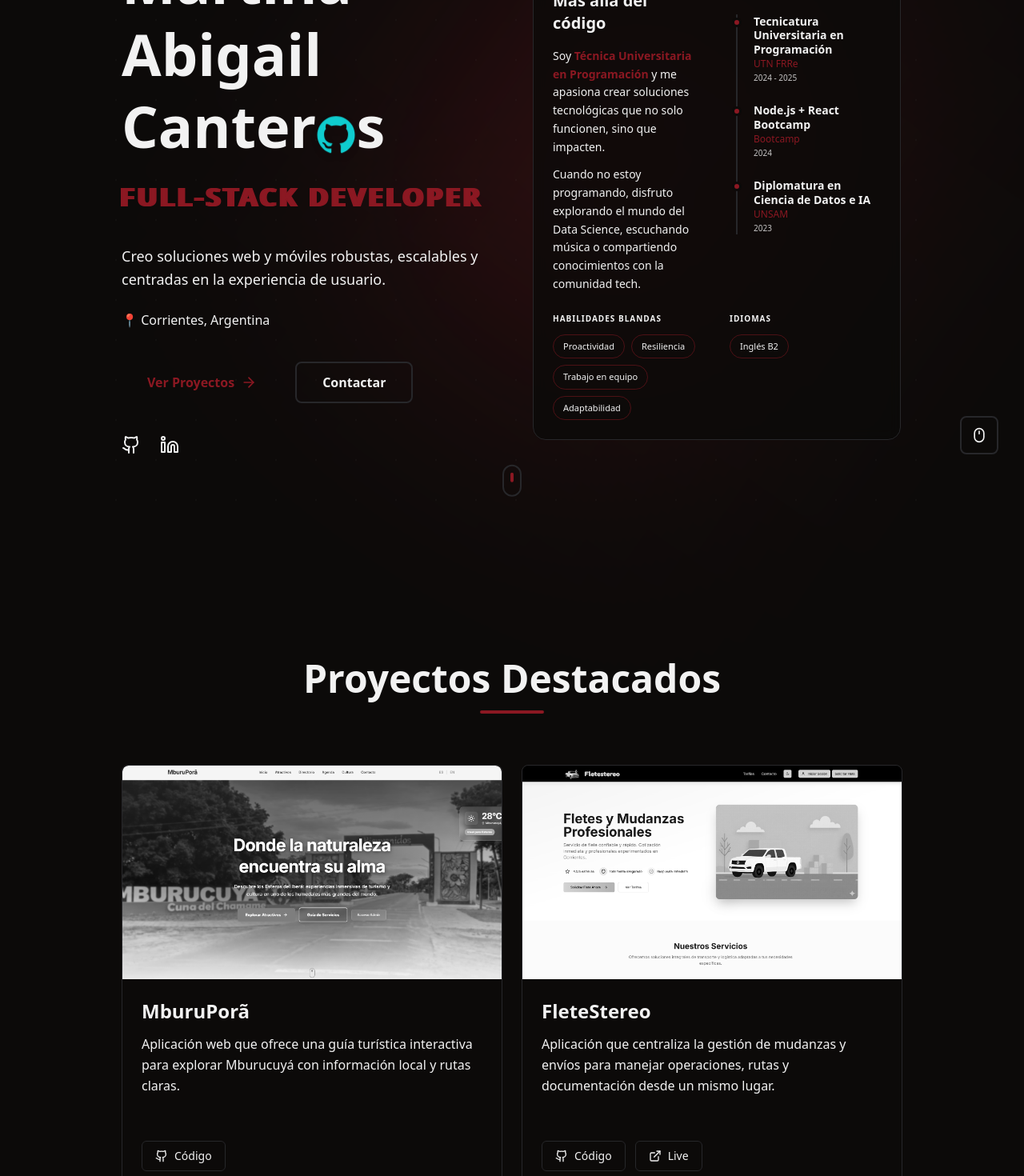
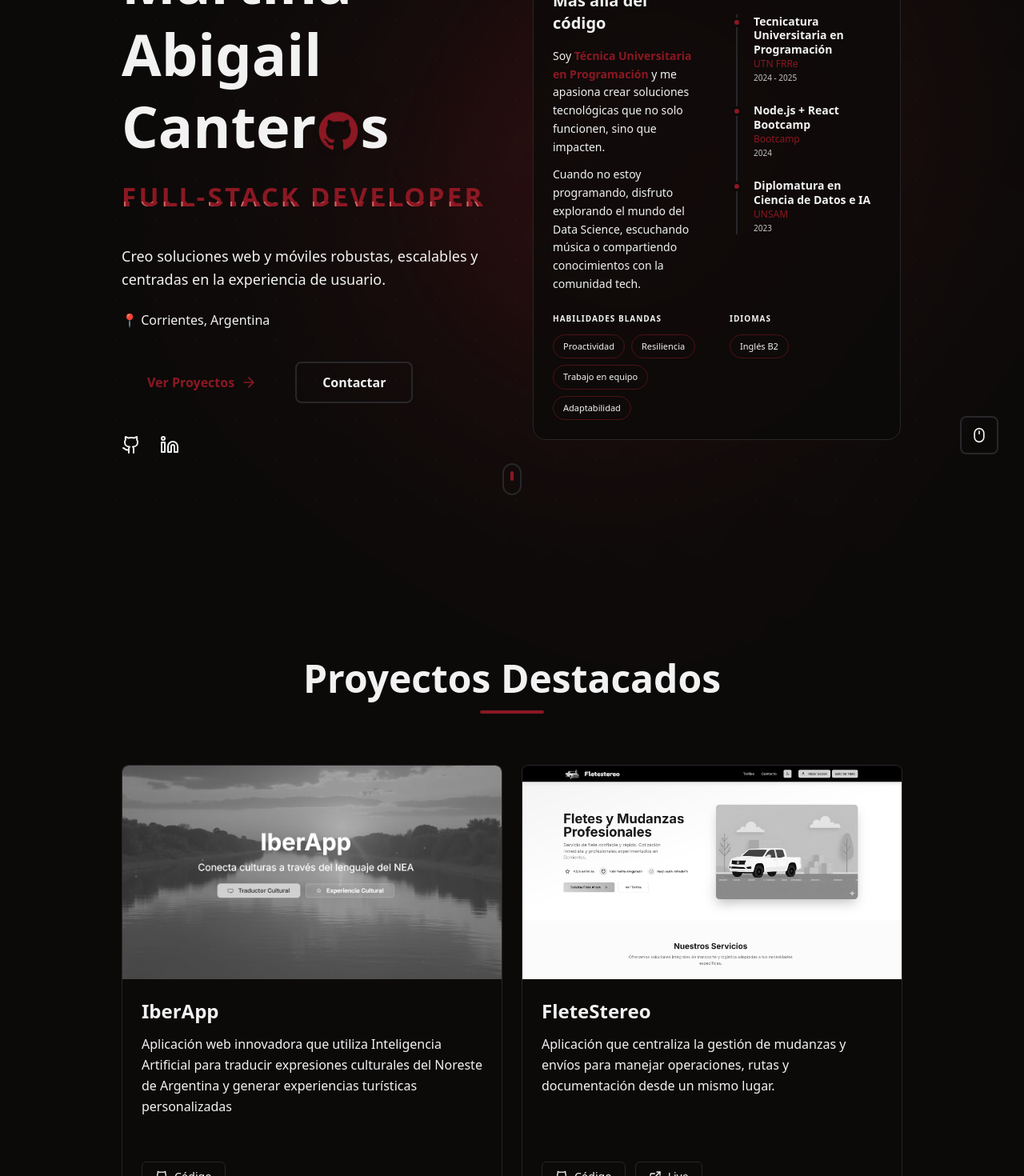
Before and after one commit to MartinaC181/portfolio, a Next.js app: page / in a window 1280 px wide. Shown: the part 200-1670 px from the top of the page at 80% size. Built offline with nearby package versions, Linux system fonts and the light colour scheme.

Commit message:
feat: Refactor landing components for improved theme support and remove unused sections

```diff
--- a/src/app/page.tsx
+++ b/src/app/page.tsx
@@ -1,9 +1,8 @@
 import Hero from '@/components/sections/Hero'
 import Skills from '@/components/sections/Skills'
 import Projects from '@/components/sections/Projects'
-import Footer from '@/components/layout/Footer'
 import ScrollToTop from '@/components/ui/ScrollToTop'
-import Moments from '@/components/sections/Moments'
+import Footer from '@/components/sections/Footer'
 import Contact from '@/components/sections/Contact'
 
 export default function Home() {
@@ -14,8 +13,14 @@ export default function Home() {
         <Projects />
         <Skills />
       </div>
-      <Contact />
-      <Footer />
+      <div className="w-full lg:flex lg:flex-row lg:gap-8">
+        <div className="lg:w-1/2">
+          <Contact />
+        </div>
+        <div className="lg:w-1/2">
+          <Footer />
+        </div>
+      </div>
       <ScrollToTop />
     </main>
   );
--- a/src/components/sections/Contact.tsx
+++ b/src/components/sections/Contact.tsx
@@ -31,7 +31,7 @@ export default function Contact() {
   const t = {
     es: {
       title: "Contactame",
-      subtitle: "Estoy siempre abierta a nuevas oportunidades y colaboraciones.",
+      subtitle: "Siempre estoy abierto a nuevas oportunidades y colaboraciones.",
       nameLabel: "Nombre",
       namePlaceholder: "Tu nombre",
       emailLabel: "Correo Electrónico",
@@ -149,9 +149,6 @@ export default function Contact() {
           <h2 className="text-3xl font-bold text-surface-50 mb-4">
             {t[language].title}
           </h2>
-          <p className="text-base md:text-lg text-surface-100">
-            {t[language].subtitle}
-          </p>
         </motion.div>
 
         {/* Form */}
--- a/src/components/layout/Footer.tsx
+++ b/src/components/sections/Footer.tsx
@@ -3,7 +3,7 @@
 import { motion } from 'framer-motion'
 import { Github, Linkedin, Mail } from 'lucide-react'
 import { socialLinks } from '@/data/profile'
-// 👇 Importamos el contexto de idioma
+
 import { useLanguage } from '@/context/LanguageContext'
 
 export default function Footer() {
@@ -27,9 +27,9 @@ export default function Footer() {
   }
 
   return (
-    <footer className="border-t border-surface-200 bg-background-lighter pt-16 flex flex-col items-center">
+    <footer className="bg-background-lighter pt-16 lg:pt-0 lg:h-full lg:justify-center lg:pl-8 pb-12 flex flex-col items-center">
 
-      {/* --- Contenido Principal Centrado --- */}
+      {/* --- Contenido Principal --- */}
       <motion.div
         initial={{ opacity: 0, y: 20 }}
         whileInView={{ opacity: 1, y: 0 }}
@@ -76,19 +76,6 @@ export default function Footer() {
           </a>
         </div>
       </motion.div>
-
-      {/* --- Barra Inferior de Copyright --- */}
-      <div className="w-full bg-background border-t border-white/5 mt-16 py-6">
-        <div className="max-w-6xl mx-auto px-6 flex flex-col md:flex-row items-center justify-between text-center md:text-left gap-2 md:gap-0">
-          <p className="text-sm text-surface-100">
-            Copyright © {currentYear} <span className="text-primary font-semibold">Martina Canteros</span>. {t[language].rights}
-          </p>
-          <p className="text-xs text-surface-100/50">
-            {t[language].built}
-          </p>
-        </div>
-      </div>
-
     </footer>
   )
 }
--- a/src/components/sections/Hero.tsx
+++ b/src/components/sections/Hero.tsx
@@ -96,7 +96,7 @@ export default function Hero() {
             Abigail{" "}
             <span className="inline-flex items-baseline whitespace-nowrap">
               Canter
-              <CatEasterEgg className="w-[0.8em] h-[0.8em] ml-[0.05em] -mr-[0.15em]" />
+              <CatEasterEgg className="w-[0.75em] h-[0.69em] mx-[0.01em] translate-y-[0.05em]" />
               s
             </span>
           </motion.h1>
--- a/src/components/ui/CatEasterEgg.tsx
+++ b/src/components/ui/CatEasterEgg.tsx
@@ -25,7 +25,7 @@ export default function CatEasterEgg({ className = '' }: CatEasterEggProps) {
 
   return (
     <motion.div
-      className={`relative inline-flex items-baseline translate-y-[0.1em] -translate-x-[0.04em] ${className}`}
+      className={`relative inline-flex items-baseline ${className}`}
       initial={{ opacity: 0 }}
       animate={{ opacity: 1 }}
       transition={{ delay: 0.5 }}
@@ -33,7 +33,7 @@ export default function CatEasterEgg({ className = '' }: CatEasterEggProps) {
       {/* Contenedor Principal */}
       <motion.div
         // 👇 NOTA: Le puse w-12 h-12 como tamaño por defecto, ajustalo como quieras
-        className="relative cursor-pointer inline-flex items-center justify-center w-12 h-12"
+        className="relative cursor-pointer inline-flex items-center justify-center w-full h-full"
         onMouseEnter={() => setIsHovered(true)}
         onMouseLeave={() => setIsHovered(false)}
         animate={isHovered ? { y: '-10%' } : { y: '0%' }}
--- a/src/components/ui/ProjectCard.tsx
+++ b/src/components/ui/ProjectCard.tsx
@@ -12,7 +12,6 @@ import {
   DialogContent,
   DialogHeader,
   DialogTitle,
-  DialogDescription,
 } from '@/components/ui/dialog'
 
 interface ProjectProps {
--- a/src/data/projects.ts
+++ b/src/data/projects.ts
@@ -3,15 +3,15 @@ import Project from '../utils/interfaces'
 export const projectsData: { [key: string]: Project[] } = {
   es: [
     {
-      title: 'MburuPorã',
-      description: 'Aplicación web que ofrece una guía turística interactiva para explorar Mburucuyá con información local y rutas claras.',
-      longDescription: 'MburuPorã es una plataforma digital en desarrollo que impulsa el turismo local en Mburucuyá. Su arquitectura separa la presentación de la lógica de negocio y ofrece un flujo de usuario orientado a visitantes, con secciones de puntos de interés, rutas recomendadas y contenidos dinámicos basados en la ubicación y los intereses.',
-      image: '/projects/MburuPora.png',
-      videoId: '',
-      technologies: ['Next.js', 'React', 'TypeScript', 'FastAPI', 'Python', 'Tailwind'],
-      links: { github: 'https://github.com/MartinaC181/MburuApp.git', live: '#' },
+      title: 'IberApp',
+      description: 'Aplicación web innovadora que utiliza Inteligencia Artificial para traducir expresiones culturales del Noreste de Argentina y generar experiencias turísticas personalizadas',
+      longDescription: 'IberApp es una plataforma diseñada como un traductor cultural para el turismo del Noreste argentino. Combina contenidos culturales con un motor de recomendaciones para generar rutas y experiencias personalizadas basadas en preferencias del usuario, integrando perfiles, selecciones y resultados en una experiencia de navegación fluida.',
+      image: '/projects/IberApp.png',
+      videoId: 'WcktiVoFzEo',
+      technologies: ['React', 'TypeScript', 'Vite', 'Tailwind', 'Supabase', 'Google Gemini AI'],
+      links: { github: 'https://github.com/teorisso/iberapp', live: '#' },
     },
-    {
+        {
       title: 'FleteStereo',
       description: 'Aplicación que centraliza la gestión de mudanzas y envíos para manejar operaciones, rutas y documentación desde un mismo lugar.',
       longDescription: 'FleteStereo es una solución empresarial para logística y mudanzas con un dashboard administrativo que organiza solicitudes, rutas, conductores y documentos. Su diseño modular divide los procesos en equipos, activos y servicios, y su capa de seguridad controla accesos mientras la gestión de estado mantiene sincronizados los datos entre usuarios y vistas.',
@@ -21,13 +21,13 @@ export const projectsData: { [key: string]: Project[] } = {
       links: { github: 'https://github.com/MartinaC181/project-fletestereo', live: 'https://project-fletestereo.vercel.app/' },
     },
     {
-      title: 'IberApp',
-      description: 'Aplicación web innovadora que utiliza Inteligencia Artificial para traducir expresiones culturales del Noreste de Argentina y generar experiencias turísticas personalizadas',
-      longDescription: 'IberApp es una plataforma diseñada como un traductor cultural para el turismo del Noreste argentino. Combina contenidos culturales con un motor de recomendaciones para generar rutas y experiencias personalizadas basadas en preferencias del usuario, integrando perfiles, selecciones y resultados en una experiencia de navegación fluida.',
-      image: '/projects/IberApp.png',
-      videoId: 'WcktiVoFzEo',
-      technologies: ['React', 'TypeScript', 'Vite', 'Tailwind', 'Supabase', 'Google Gemini AI'],
-      links: { github: 'https://github.com/teorisso/iberapp', live: '#' },
+      title: 'MburuPorã',
+      description: 'Aplicación web que ofrece una guía turística interactiva para explorar Mburucuyá con información local y rutas claras.',
+      longDescription: 'MburuPorã es una plataforma digital en desarrollo que impulsa el turismo local en Mburucuyá. Su arquitectura separa la presentación de la lógica de negocio y ofrece un flujo de usuario orientado a visitantes, con secciones de puntos de interés, rutas recomendadas y contenidos dinámicos basados en la ubicación y los intereses.',
+      image: '/projects/MburuPora.png',
+      videoId: '',
+      technologies: ['Next.js', 'React', 'TypeScript', 'FastAPI', 'Python', 'Tailwind'],
+      links: { github: 'https://github.com/MartinaC181/MburuApp.git', live: '#' },
     },
     {
       title: 'MiGymApp',
@@ -69,7 +69,7 @@ export const projectsData: { [key: string]: Project[] } = {
       description: 'API REST que ofrece un espacio seguro para que usuarios registrados creen, editen y compartan recetas en línea.',
       longDescription: 'App Recetas es un backend RESTful diseñado para administrar recetas con seguridad y control de acceso. Cuenta con endpoints para crear, consultar, modificar y eliminar contenido, manejo de roles para permisos y documentación clara para facilitar su consumo por clientes y servicios externos.',
       image: '/projects/RecipesAPI.png',
-      videoId: '',
+      videoId: '/cy-tK_aBhmw?feature=share',
       technologies: ['Node.js', 'Express', 'TypeScript', 'MongoDB', 'Mongoose', 'JWT'],
       links: { github: 'https://github.com/MartinaC181/Frontend_AppRecetas',
         githubBackend: 'https://github.com/MartinaC181/Api_AppRecetas',
@@ -78,15 +78,15 @@ export const projectsData: { [key: string]: Project[] } = {
   ],
   en: [
     {
-      title: 'MburuPorã',
-      description: 'App that offers an interactive tourism guide to explore Mburucuyá with local insights and clear routes.',
-      longDescription: 'MburuPorã (MburuApp) is a platform created to support local tourism in Mburucuyá, Corrientes. Its architecture separates content delivery from business logic, offering an intuitive visitor flow with sections for attractions, route planning and dynamic local recommendations based on user preferences.',
-      image: '/projects/MburuPora.png',
-      videoId: '',
-      technologies: ['Next.js', 'React', 'TypeScript', 'FastAPI', 'Python', 'Tailwind'],
-      links: { github: 'https://github.com/MartinaC181/MburuApp.git', live: '#' },
+      title: 'IberApp',
+      description: 'Web app that uses AI to translate cultural expressions from Northeast Argentina and generate personalized tourism experiences.',
+      longDescription: 'IberApp is designed as a cultural translation platform for Northeast Argentina tourism. It organizes cultural content, user preferences and experience suggestions in a cohesive flow, allowing visitors to explore tailored itineraries supported by a recommendation engine and profile-driven personalization.',
+      image: '/projects/IberApp.png',
+      videoId: 'WcktiVoFzEo',
+      technologies: ['React', 'TypeScript', 'Vite', 'Tailwind', 'Supabase', 'Google Gemini AI'],
+      links: { github: 'https://github.com/teorisso/iberapp', live: '#' },
     },
-    {
+        {
       title: 'FleteStereo',
       description: 'App that centralizes freight and moving operations so requests, routes and logistics are managed from one dashboard.',
       longDescription: 'FleteStereo is a full logistics solution with an administrative dashboard that organizes freight requests, route planning, driver assignments and document handling. Its architecture segments operational workflows into reusable modules and maintains synchronized state across users and views for a smooth operational experience.',
@@ -95,14 +95,14 @@ export const projectsData: { [key: string]: Project[] } = {
       technologies: ['Next.js', 'React', 'TypeScript', 'Tailwind', 'shadcn-ui', 'Radix', 'TanStack Query', 'Supabase'],
       links: { github: 'https://github.com/MartinaC181/project-fletestereo', live: 'https://project-fletestereo.vercel.app/' },
     },
-    {
-      title: 'IberApp',
-      description: 'Web app that uses AI to translate cultural expressions from Northeast Argentina and generate personalized tourism experiences.',
-      longDescription: 'IberApp is designed as a cultural translation platform for Northeast Argentina tourism. It organizes cultural content, user preferences and experience suggestions in a cohesive flow, allowing visitors to explore tailored itineraries supported by a recommendation engine and profile-driven personalization.',
-      image: '/projects/IberApp.png',
-      videoId: 'WcktiVoFzEo',
-      technologies: ['React', 'TypeScript', 'Vite', 'Tailwind', 'Supabase', 'Google Gemini AI'],
-      links: { github: 'https://github.com/teorisso/iberapp', live: '#' },
+     {
+      title: 'MburuPorã',
+      description: 'App that offers an interactive tourism guide to explore Mburucuyá with local insights and clear routes.',
+      longDescription: 'MburuPorã (MburuApp) is a platform created to support local tourism in Mburucuyá, Corrientes. Its architecture separates content delivery from business logic, offering an intuitive visitor flow with sections for attractions, route planning and dynamic local recommendations based on user preferences.',
+      image: '/projects/MburuPora.png',
+      videoId: '',
+      technologies: ['Next.js', 'React', 'TypeScript', 'FastAPI', 'Python', 'Tailwind'],
+      links: { github: 'https://github.com/MartinaC181/MburuApp.git', live: '#' },
     },
     {
       title: 'MiGymApp',
@@ -144,7 +144,7 @@ export const projectsData: { [key: string]: Project[] } = {
       description: 'App that provides a secure API for authenticated users to manage recipes and share culinary content.',
       longDescription: 'Recipes App API is a RESTful backend designed to manage recipes and user content securely. It structures endpoints for create/read/update/delete operations, enforces role-based access and validation rules, and provides comprehensive documentation for easy consumption by clients.',
       image: '/projects/RecipesAPI.png',
-      videoId: '',
+      videoId: '/cy-tK_aBhmw?feature=share',
       technologies: ['Node.js', 'Express', 'TypeScript', 'MongoDB', 'Mongoose', 'JWT'],
       links: { github: 'https://github.com/MartinaC181/Api_AppRecetas', live: '#' },
     }
```
Also changed, not shown: public/lottie/cat-animation.json.
